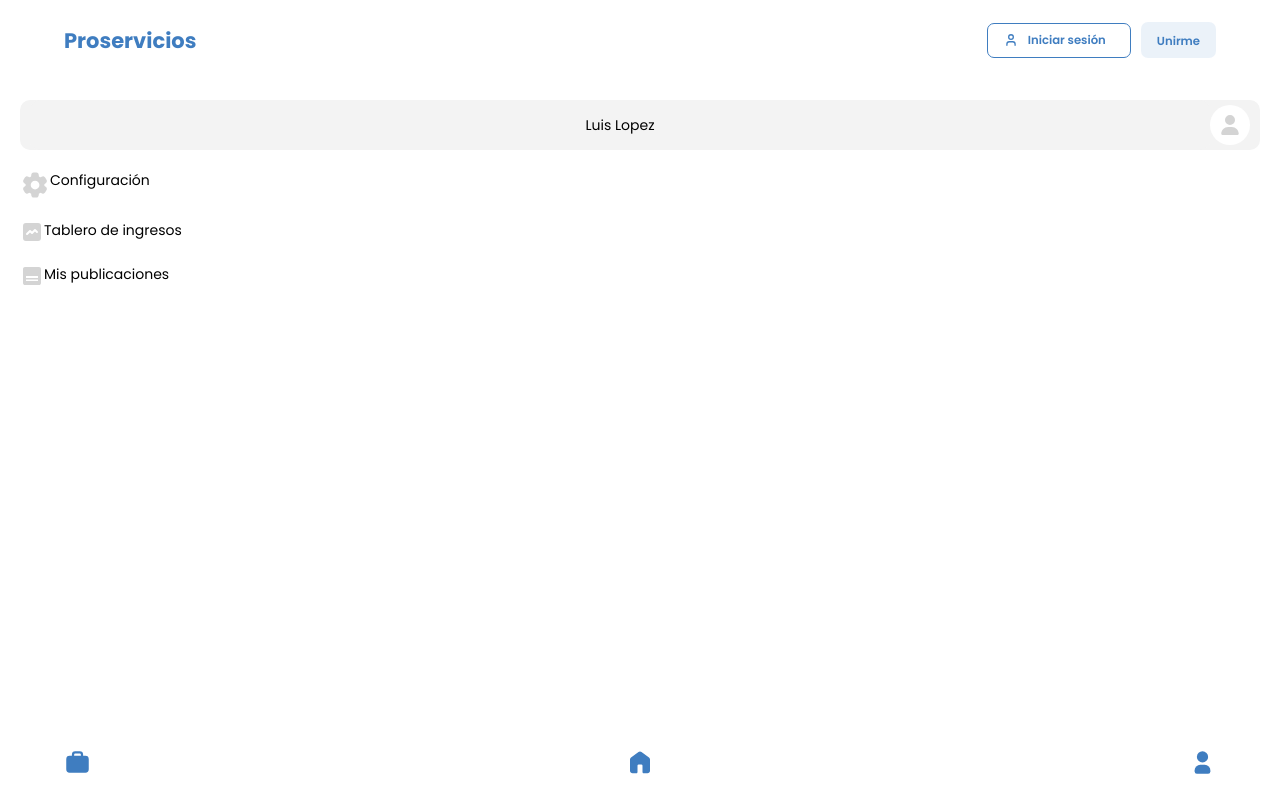
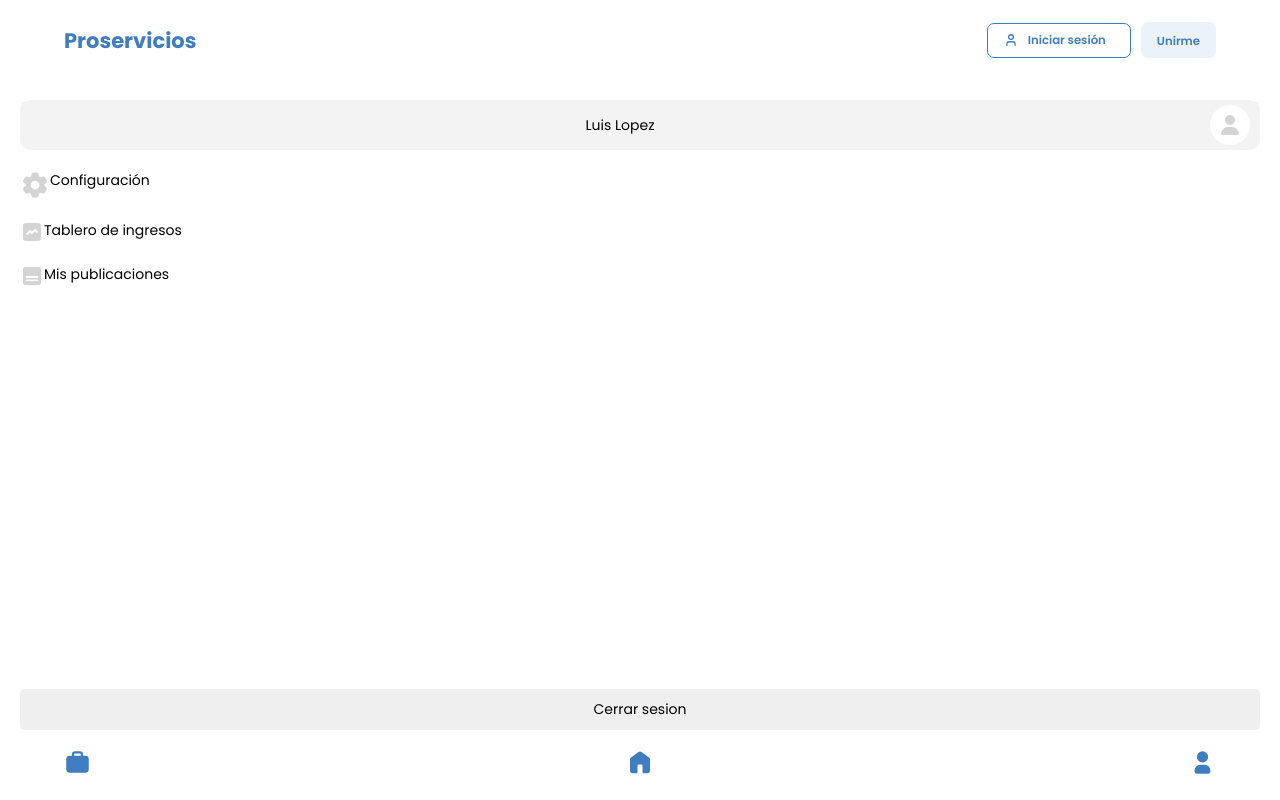
Before and after one commit to Luislopez1941/profixOficial, a Next.js app: page /profile in a window 1280 px wide. Built offline with nearby package versions, Linux system fonts and the light colour scheme; no server answers.

Commit message:
fix: connection

```diff
--- a/src/app/profile/Profile.css
+++ b/src/app/profile/Profile.css
@@ -1,5 +1,7 @@
 .profile {
   height: 100vh;
+  display: grid;
+  grid-template-rows: auto 1fr;
 }
 
 .profile__container {
@@ -8,6 +10,7 @@
   grid-template-columns: 1fr;
   grid-template-rows: auto 1fr auto;
   height: 100%;
+  padding-bottom: 70px;
 }
 
 .profile > .profile__container .row__one {
@@ -57,4 +60,5 @@
   padding: 10px;
   width: 100%;
   border-radius: 5px;
+
 }
```
Also changed, not shown: src/app/profile/page.tsx (indentation only).
